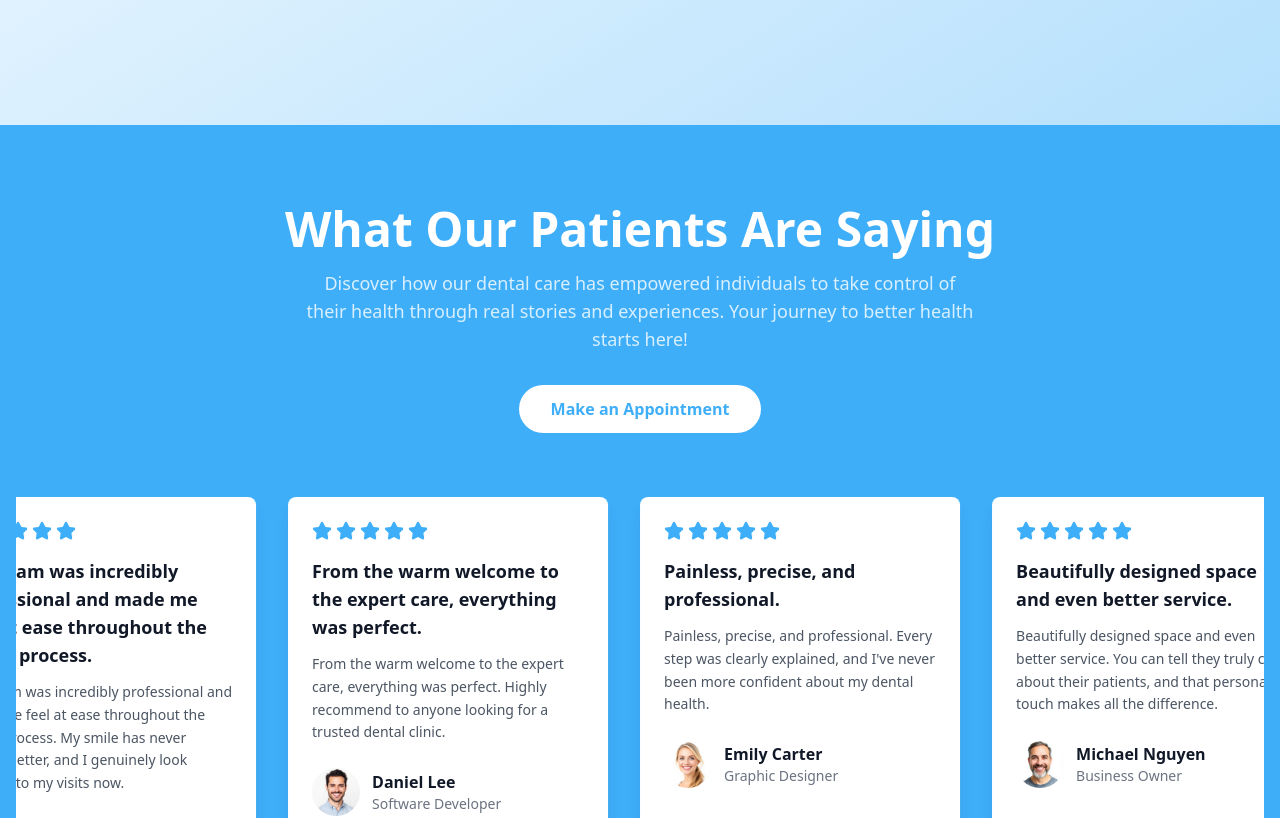
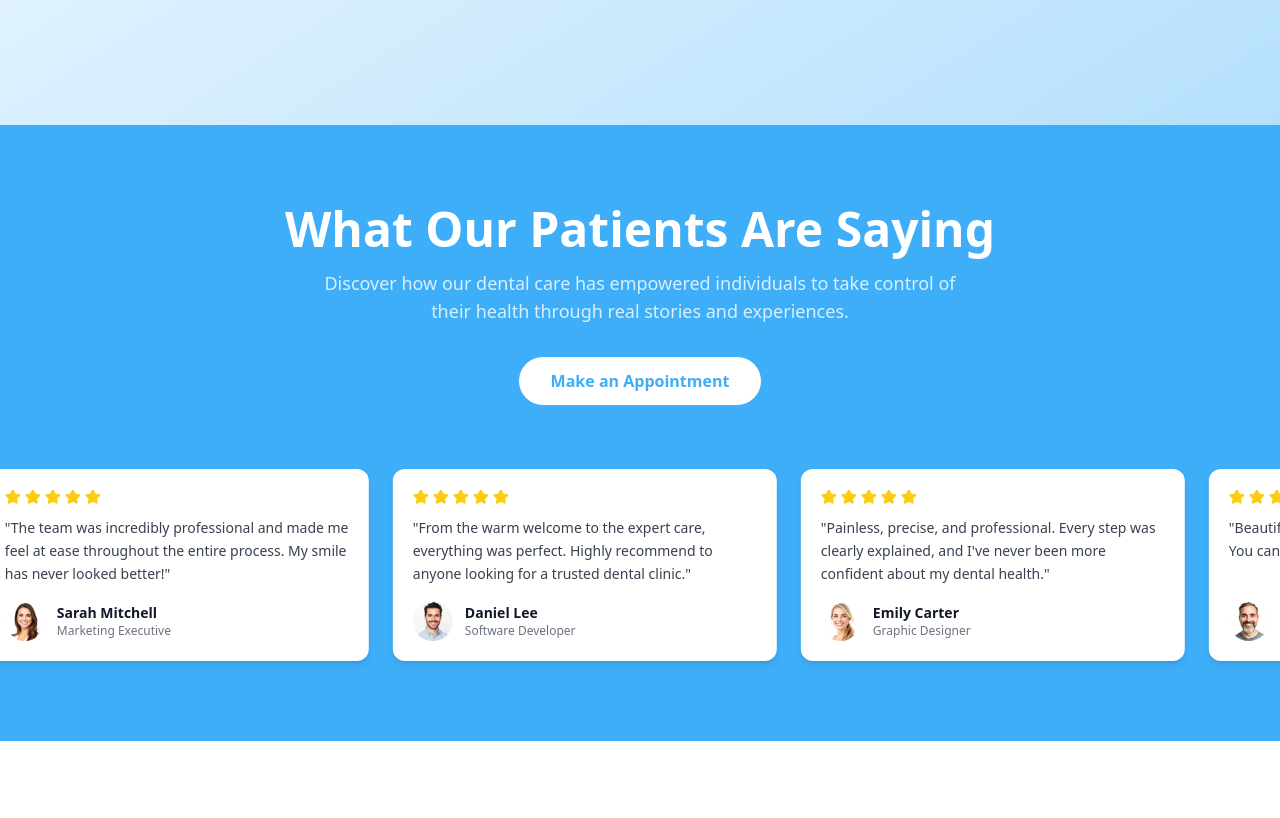
Before and after one commit to anish12349935/smile-reveal-website-38, a React (Vite) app: page / in a window 1280 px wide. Shown: the part 740-1558 px from the top of the page. Built offline with nearby package versions, Linux system fonts and the light colour scheme.

Commit message:
Refactor: Improve review card appearance
Added more review cards for an infinite scroll effect. Decreased card height and increased width for a rectangular shape.

```diff
--- a/src/components/ReviewsSection.tsx
+++ b/src/components/ReviewsSection.tsx
@@ -12,7 +12,7 @@ const reviews = [
     name: "Sarah Mitchell",
     title: "Marketing Executive",
     rating: 5,
-    comment: "The team was incredibly professional and made me feel at ease throughout the entire process. My smile has never looked better, and I genuinely look forward to my visits now.",
+    comment: "The team was incredibly professional and made me feel at ease throughout the entire process. My smile has never looked better!",
     image: patient1,
   },
   {
@@ -36,7 +36,7 @@ const reviews = [
     name: "Michael Nguyen",
     title: "Business Owner",
     rating: 5,
-    comment: "Beautifully designed space and even better service. You can tell they truly care about their patients, and that personal touch makes all the difference.",
+    comment: "Beautifully designed space and even better service. You can tell they truly care about their patients.",
     image: patient4,
   },
   {
@@ -51,12 +51,12 @@ const reviews = [
 
 const StarRating = ({ rating }: { rating: number }) => {
   return (
-    <div className="flex space-x-1 mb-4">
+    <div className="flex space-x-1 mb-3">
       {[...Array(5)].map((_, i) => (
         <Star
           key={i}
-          className={`w-5 h-5 ${
-            i < rating ? 'text-primary fill-current' : 'text-gray-300'
+          className={`w-4 h-4 ${
+            i < rating ? 'text-yellow-400 fill-current' : 'text-gray-300'
           }`}
         />
       ))}
@@ -66,28 +66,25 @@ const StarRating = ({ rating }: { rating: number }) => {
 
 const ReviewCard = ({ review }: { review: any }) => {
   return (
-    <div className="flex-shrink-0 w-80 bg-white rounded-lg p-6 shadow-lg mx-4">
-      <StarRating rating={review.rating} />
-
-      <h3 className="text-lg font-semibold text-gray-900 mb-3">
-        {review.comment.split('.')[0]}.
-      </h3>
-
-      <p className="text-gray-600 text-sm leading-relaxed mb-6">
-        {review.comment}
-      </p>
+    <div className="flex-shrink-0 w-96 h-48 bg-white rounded-xl p-5 shadow-md mx-3 flex flex-col justify-between">
+      <div>
+        <StarRating rating={review.rating} />
+        <p className="text-gray-700 text-sm leading-relaxed mb-4 line-clamp-3">
+          "{review.comment}"
+        </p>
+      </div>
 
       <div className="flex items-center space-x-3">
         <img
           src={review.image}
           alt={review.name}
-          className="w-12 h-12 rounded-full object-cover"
+          className="w-10 h-10 rounded-full object-cover"
         />
         <div>
-          <h4 className="font-semibold text-gray-900">
+          <h4 className="font-semibold text-gray-900 text-sm">
             {review.name}
           </h4>
-          <p className="text-sm text-gray-500">
+          <p className="text-xs text-gray-500">
             {review.title}
           </p>
         </div>
@@ -97,11 +94,11 @@ const ReviewCard = ({ review }: { review: any }) => {
 };
 
 const ReviewsSection = () => {
-  // Duplicate reviews for infinite scroll effect
-  const duplicatedReviews = [...reviews, ...reviews, ...reviews];
+  // Create multiple duplicates for smoother infinite scroll
+  const duplicatedReviews = [...reviews, ...reviews, ...reviews, ...reviews, ...reviews];
 
   return (
-    <section className="py-16 md:py-20 bg-primary">
+    <section className="py-16 md:py-20 bg-primary overflow-hidden">
       <div className="container mx-auto px-4">
         <div className="text-center mb-12 md:mb-16 animate-slide-up">
           <h2 className="text-3xl md:text-4xl lg:text-5xl font-bold text-white mb-4">
@@ -109,7 +106,7 @@ const ReviewsSection = () => {
           </h2>
           <p className="text-white/80 text-lg max-w-2xl mx-auto mb-8">
             Discover how our dental care has empowered individuals to take control of their
-            health through real stories and experiences. Your journey to better health starts here!
+            health through real stories and experiences.
           </p>
           <button className="bg-white text-primary px-8 py-3 rounded-full font-semibold hover:bg-gray-50 transition-colors">
             Make an Appointment
@@ -117,8 +114,8 @@ const ReviewsSection = () => {
         </div>
 
         {/* Infinite scrolling container */}
-        <div className="relative overflow-hidden">
-          <div className="flex animate-infinite-scroll">
+        <div className="relative">
+          <div className="flex animate-infinite-scroll-smooth">
             {duplicatedReviews.map((review, index) => (
               <ReviewCard key={`${review.id}-${index}`} review={review} />
             ))}
--- a/src/index.css
+++ b/src/index.css
@@ -148,6 +148,10 @@ All colors MUST be HSL.
     animation: infiniteScroll 30s linear infinite;
   }
 
+  .animate-infinite-scroll-smooth {
+    animation: infiniteScrollSmooth 40s linear infinite;
+  }
+
   .hover-lift {
     transition: transform 0.3s ease, box-shadow 0.3s ease;
   }
@@ -226,3 +230,12 @@ All colors MUST be HSL.
     transform: translateX(-33.333%);
   }
 }
+
+@keyframes infiniteScrollSmooth {
+  from {
+    transform: translateX(0);
+  }
+  to {
+    transform: translateX(-20%);
+  }
+}
```
